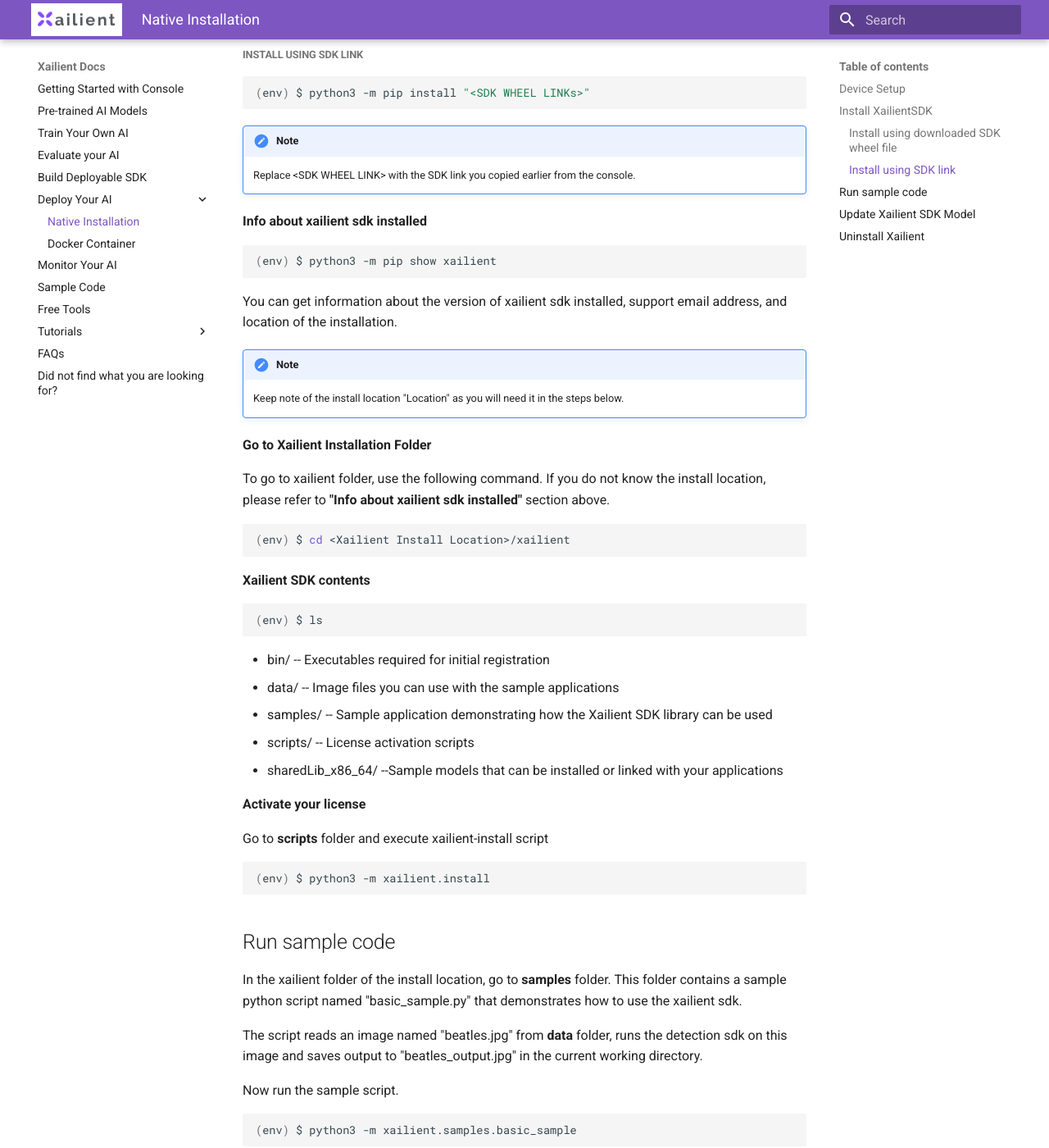
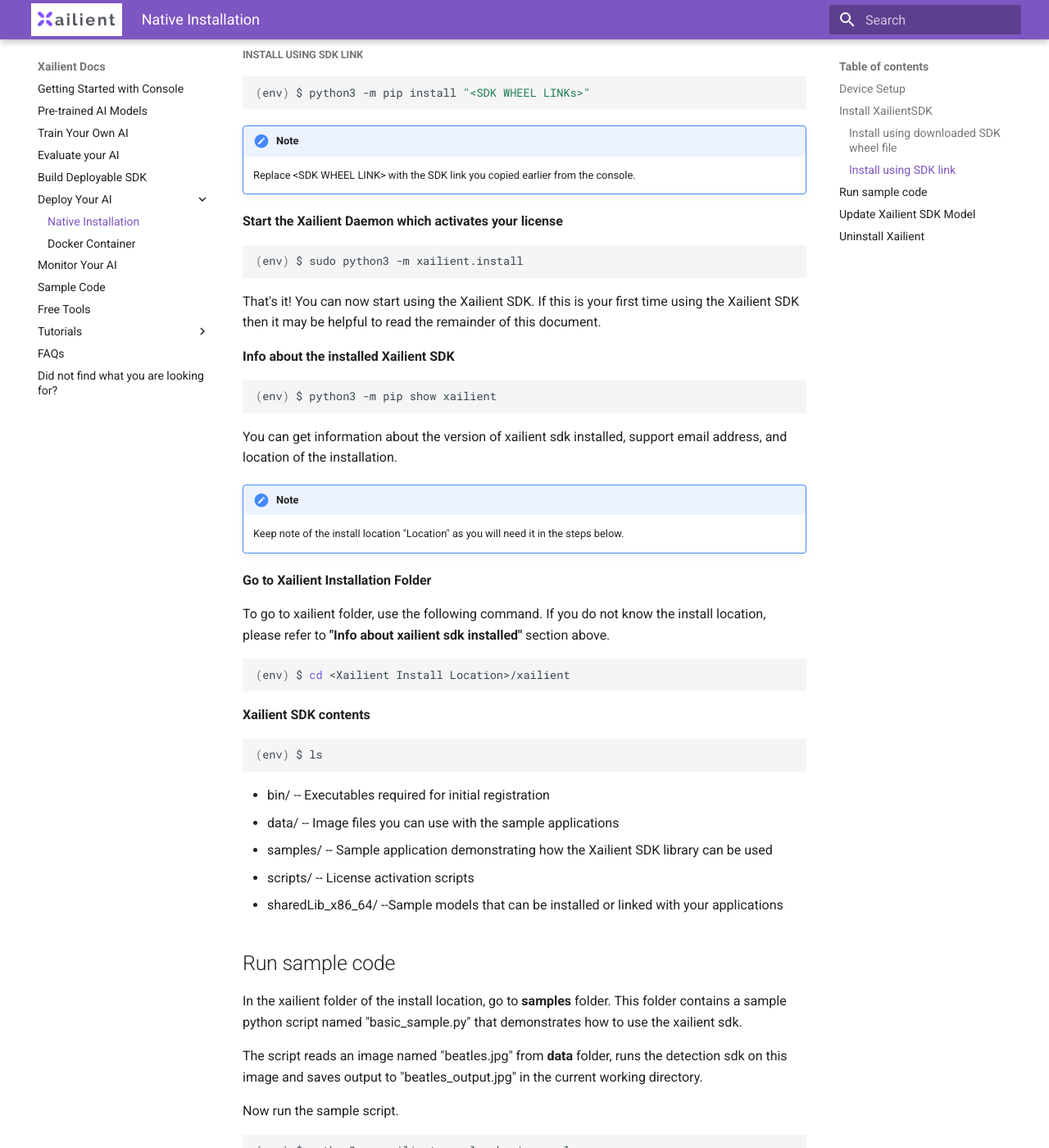
Before and after one commit to xailient-public/docs, an MkDocs documentation site: the page built from docs/installation.md, in a window 1280 px wide and 1400 px high, scrolled down 2782 px. Shown: the whole window at 82% size. Built offline with MkDocs 1.6.1 and Material for MkDocs 9.7.7, drawn with Linux system fonts in a browser that asks for light colours; some of the changed text lies outside the part shown.

Commit message:
Install tweaks (#10)
* Moved bare necessity install steps earlier in doc

* Fixed typo

* Added  when running install, uninstall scripts per review comments

Co-authored-by: jim-meyer <no-reply>

````diff
--- a/docs/installation.md
+++ b/docs/installation.md
@@ -125,7 +125,16 @@ __Install SDK Wheel__
 !!! note
     Replace &lt;SDK WHEEL LINK&gt; with the SDK link you copied earlier from the console.
 
-__Info about xailient sdk installed__
+__Start the Xailient Daemon which activates your license__
+
+```bash
+(env) $ sudo python3 -m xailient.install
+```
+
+That's it! You can now start using the Xailient SDK. If this is your first time using the Xailient
+SDK then it may be helpful to read the remainder of this document.
+
+__Info about the installed Xailient SDK__
 
 ```bash
 (env) $ python3 -m pip show xailient
@@ -156,15 +165,6 @@ __Xailient SDK contents__
 * scripts/ -- License activation scripts
 * sharedLib_x86_64/ --Sample models that can be installed or linked with your applications
 
-
-__Activate your license__
-
-Go to __scripts__ folder and execute xailient-install script
-
-```bash
-(env) $ python3 -m xailient.install
-```
-
 ## Run sample code
 
 In the xailient folder of the install location, go to __samples__ folder. This folder contains a sample python script named "basic_sample.py" that demonstrates how to use the xailient sdk.
@@ -176,8 +176,6 @@ Now run the sample script.
 ```bash
 (env) $ python3 -m xailient.samples.basic_sample
 ```
-
-Now go to __data__ folder to see the input and output images.
 
 Input Image | Output Image
 :-------------------------:|:-------------------------:
@@ -195,10 +193,10 @@ When you install a new SDK with a different model using pip install, you do not
 
 ## Uninstall Xailient
 
-Go to xailient/scripts folder and run the uninstalltion script.
+Run the uninstallation script.
 
 ``` bash
-(env) $ python3 -m xailient.install
+(env) $ sudo python3 -m xailient.uninstall
 ```
 
 Pip uninstall xailient
````
